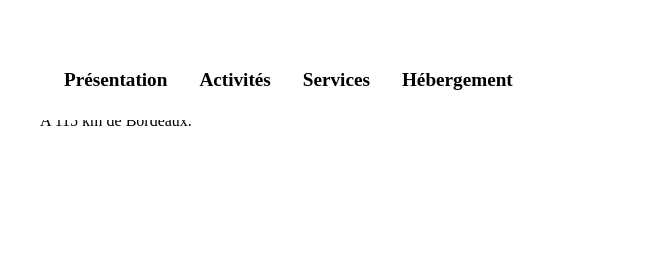
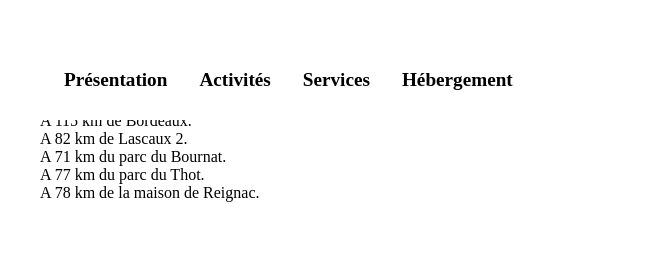
Before and after one commit to EAnathos/R3.10-Management-SI, a website: page html/localisation.html in a window 1280 px wide. Shown: the top 280 px of the page, 0-667 px from the left. Drawn offline with nearby package versions, Linux system fonts and the light colour scheme; grey boxes are pictures that could not be loaded.

Commit message:
nouvelle activité à proximité

```diff
--- a/html/localisation.html
+++ b/html/localisation.html
@@ -33,6 +33,10 @@
                 <p>a</p>
                 <p>A 30 km de Périgeux.</p>
                 <p>A 115 km de Bordeaux.</p>
+                <p>A 82 km de Lascaux 2.</p>
+                <p>A 71 km du parc du Bournat.</p>
+                <p>A 77 km du parc du Thot.</p>
+                <p>A 78 km de la maison de Reignac.</p>
             </div>
 
             <script src="https://unpkg.com/leaflet@1.3.1/dist/leaflet.js" integrity="sha512-/Nsx9X4HebavoBvEBuyp3I7od5tA0UzAxs+j83KgC8PU0kgB4XiK4Lfe4y4cgBtaRJQEIFCW+oC506aPT2L1zw==" crossorigin=""></script>
```
